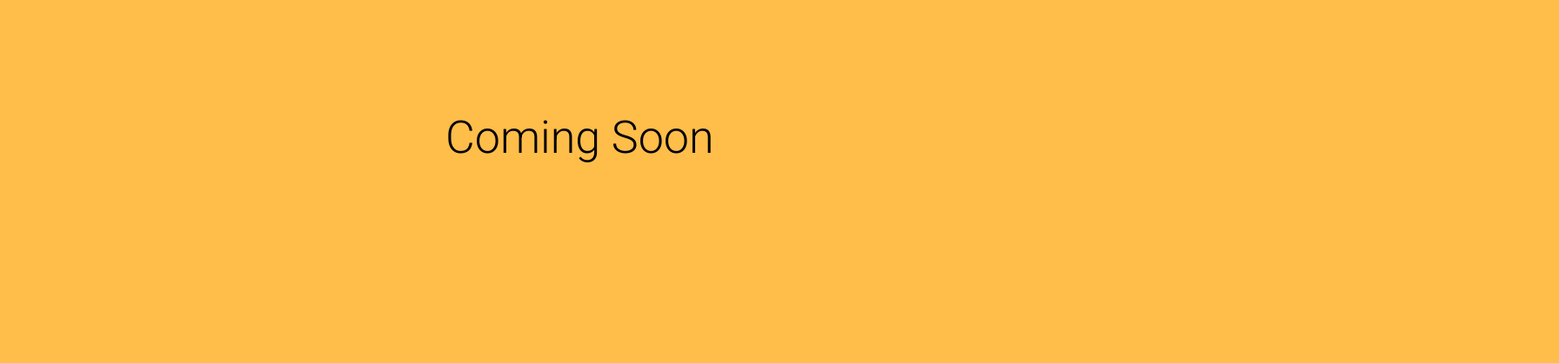
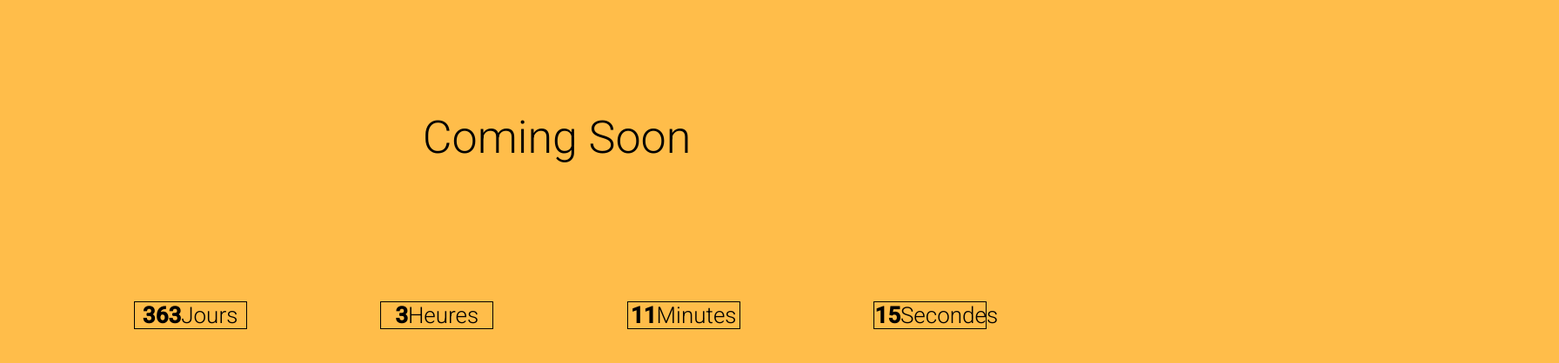
Before and after one commit to lamisy93/Countdown, a plain HTML site: page index.html in a window 1280 px wide. Shown: the whole page at 87% size, 1792 px wide, since content can reach past the window. Drawn offline with nearby package versions, Linux system fonts and the light colour scheme.

Commit message:
ajout dossier

```diff
--- a/index.html
+++ b/index.html
@@ -21,7 +21,7 @@
 
       </div>
 
-      <div class="bloc last" id="secondes">
+      <div class="bloc last" id="seconds">
       </div>
     </div>
     <script src="jquery-3.3.1.min.js"></script>
--- a/main.js
+++ b/main.js
@@ -9,23 +9,23 @@ jQuery(function($){
   setDate();
   function setDate(){
     const now = new Date();
-    const s = ((launch.getTime() - now.getTime())/1000) - now.getTimezoneOffset()*60;
-    const d = Math.floor(s/86400);
+    var time = ((launch.getTime() - now.getTime())/1000) - now.getTimezoneOffset()*60;
+    const d = Math.floor(time/86400)
     /* 24*60*60 = 86400 */
     days.html('<strong>'+d+'</strong>Jour'+(d>1?'s':''));
-    s -= d*86400;
+    time -= d*86400;
 
-    const h = Math.floor(s/3600);
+    var h = Math.floor(time/3600);
     hours.html('<strong>'+h+'</strong>Heure'+(h>1?'s':''));
-    s -= h*3600;
+    time -= h*3600;
 
-    const m = Math.floor(s/60);
+     var m = Math.floor(time/60);
     minutes.html('<strong>'+m+'</strong>Minute'+(m>1?'s':''));
-    s -= m*60;
+     time -= m*60;
 
-    const s = Math.floor(s);
-    seconds.html('<strong>'+s+'</strong>Second'+(s>1?'s':''));
-    s -= s*60;
+    var s = Math.floor(time);
+    seconds.html('<strong>'+s+'</strong>Seconde'+(s>1?'s':''));
+    time -= s*60;
 
     setTimeout(setDate, 1000);
 
--- a/style.css
+++ b/style.css
@@ -1,7 +1,9 @@
 @import url("https://fonts.googleapis.com/css?family=Roboto:300,300italic,400,500");
 html { height: 100%;}
 body { height: 100%; margin: 0px; font-size: 26px;}
-body, input, textarea { font-family: "Roboto"; color: black; font-weight: 300; background: #ffbd4a; position: relative; margin-left: 40%; margin-top: 10%; width: 100%;}
+body, input, textarea { font-family: "Roboto"; color: black; font-weight: 300; background: #ffbd4a; margin-top: 10%; width: 100%; text-align: center;}
 h1, h2, h3, h4, h5, h6 { margin: 0px; font-weight: 300;}
 p { margin: 0px;}
 ul { padding: 0px;}
+.numbers{display: flex;}
+.bloc{border: 1px solid black; width: 10%; margin-left: 12%; margin-top: 10%;
```
